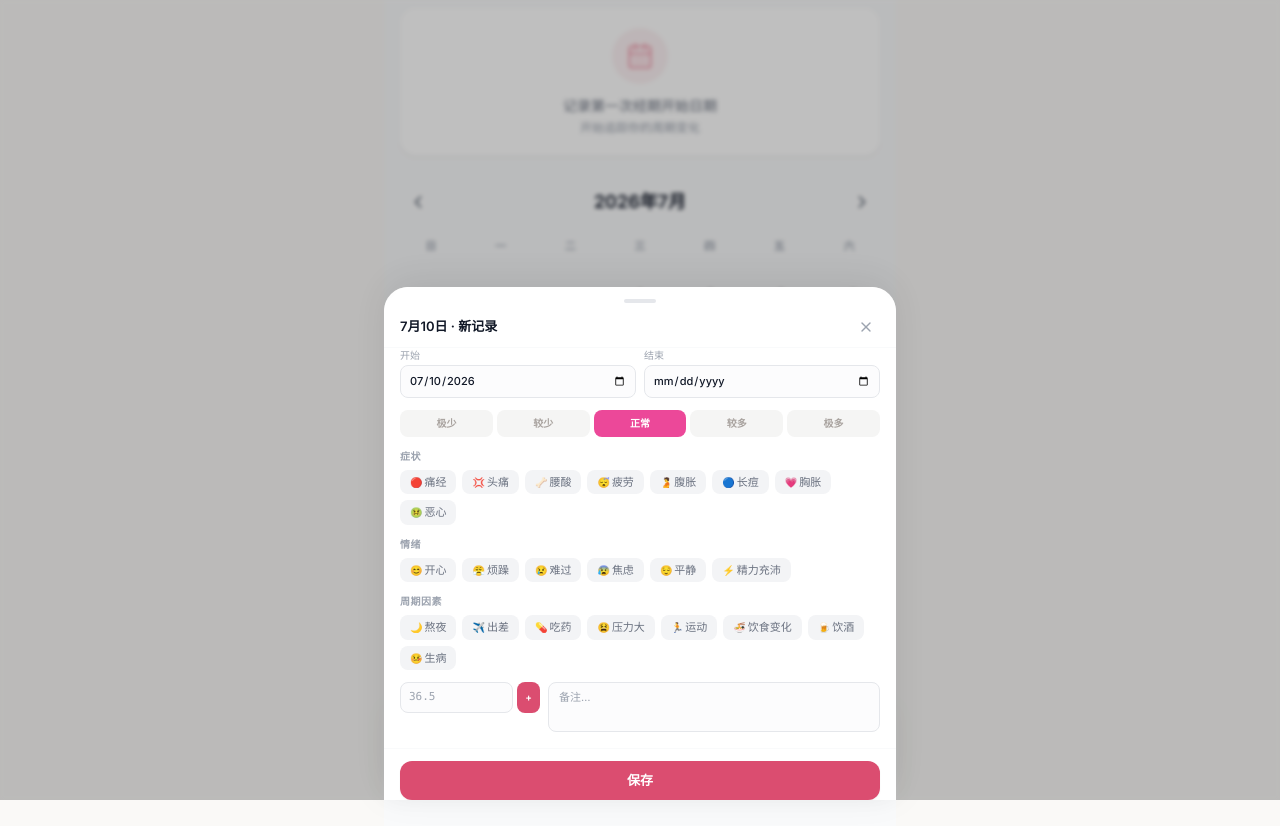
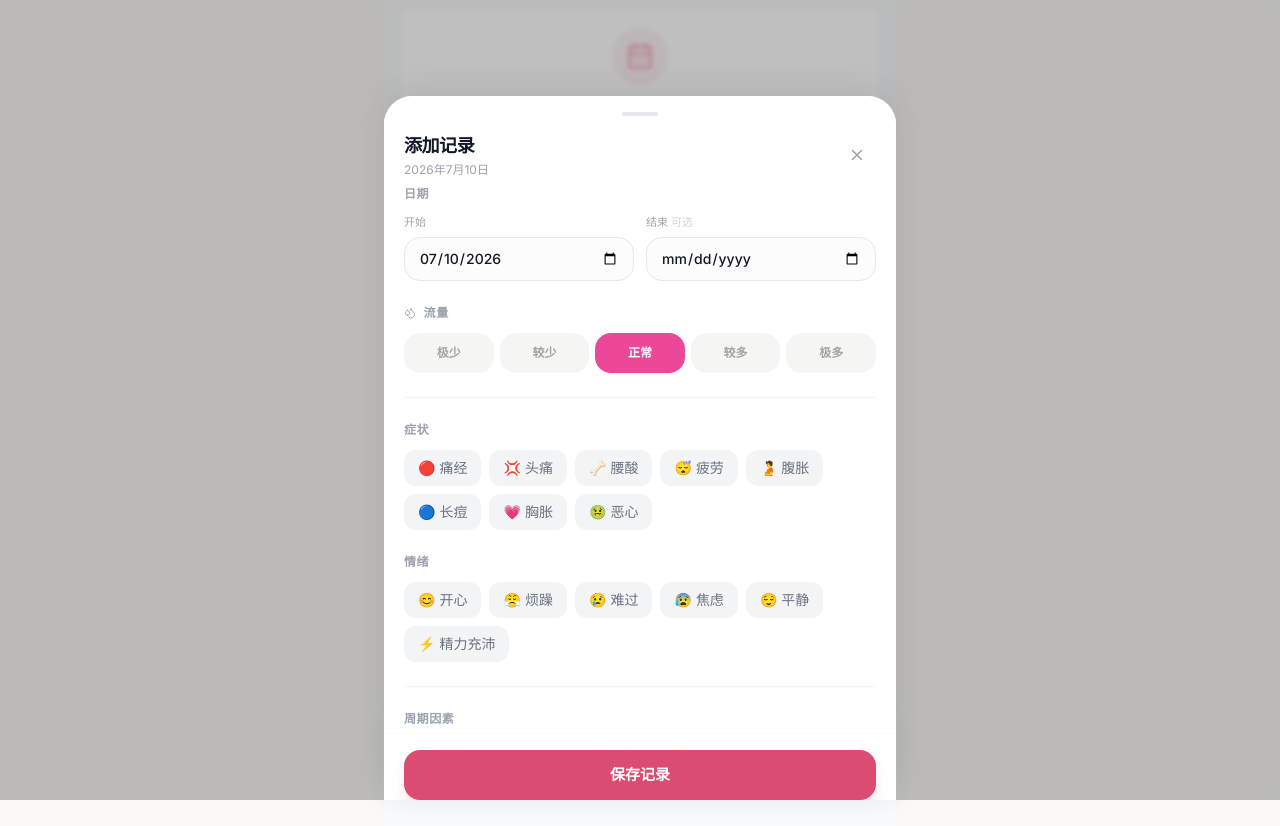
Before and after one commit to lesue1/period-tracker, a React (Vite) app: page / in a window 1280 px wide. Both pictures are taken after a click on the button "10". Built offline with nearby package versions, Linux system fonts and the light colour scheme; the HTML template or start-up script is replaced by a standard one.

Commit message:
Revert "style: compact bottom sheet - smaller fonts, rounded borders, flatter layout"
This reverts commit 2e2f5d3dd1c1745ff70e2b9bd490ffaca1e6b91a.

```diff
--- a/src/components/PeriodEditSheet.tsx
+++ b/src/components/PeriodEditSheet.tsx
@@ -1,5 +1,5 @@
 import { useState, useEffect, useCallback } from 'react'
-import { X, Trash2 } from 'lucide-react'
+import { X, Trash2, Droplets, Thermometer, Tags } from 'lucide-react'
 import { v4 as uuidv4 } from 'uuid'
 import type { CycleRecord, BBTEntry } from '../types'
 import { SYMPTOM_OPTIONS, MOOD_OPTIONS, FLOW_LEVELS, CYCLE_TAG_OPTIONS } from '../types'
@@ -15,9 +15,9 @@ interface Props {
   onClose: () => void
 }
 
-function fmtDate(dateStr: string): string {
-  const d = new Date(dateStr + 'T00:00:00')
-  return `${d.getMonth() + 1}月${d.getDate()}日`
+function formatDateLabel(dateStr: string): string {
+  const d = new Date(dateStr)
+  return `${d.getFullYear()}年${d.getMonth() + 1}月${d.getDate()}日`
 }
 
 export default function PeriodEditSheet({ date, record, defaultPeriodLength, onSave, onDelete, onClose }: Props) {
@@ -30,20 +30,33 @@ export default function PeriodEditSheet({ date, record, defaultPeriodLength, onS
   const [bbt, setBbt] = useState<BBTEntry[]>(record?.bbt || [])
   const [bbtInput, setBbtInput] = useState('')
   const [notes, setNotes] = useState(record?.notes || '')
+
+  // Auto-fill / shift end date when start date changes
+  const handleStartChange = useCallback((val: string) => {
+    const oldStart = startDate
+    setStartDate(val)
+    if (!endDate || oldStart === endDate) {
+      // No end date, or end was same as start — auto-fill
+      const autoEnd = addDays(val, defaultPeriodLength - 1)
+      setEndDate(autoEnd)
+    } else if (oldStart) {
+      // Shift end date by same delta
+      const delta = Math.round((new Date(val).getTime() - new Date(oldStart).getTime()) / 86400000)
+      setEndDate(addDays(endDate, delta))
+    }
+  }, [startDate, endDate, defaultPeriodLength])
   const [visible, setVisible] = useState(false)
 
   useEffect(() => { requestAnimationFrame(() => setVisible(true)) }, [])
 
-  const handleStartChange = useCallback((val: string) => {
-    const oldStart = startDate
-    setStartDate(val)
-    if (!endDate || oldStart === endDate) {
-      setEndDate(addDays(val, defaultPeriodLength - 1))
-    } else if (oldStart) {
-      const delta = Math.round((new Date(val + 'T00:00:00').getTime() - new Date(oldStart + 'T00:00:00').getTime()) / 86400000)
-      setEndDate(addDays(endDate, delta))
+  const addBBT = () => {
+    const temp = parseFloat(bbtInput)
+    if (isNaN(temp) || temp < 35 || temp > 42) return
+    setBbt([...bbt, { date: todayStr(), temp }])
+    setBbtInput('')
   }
-  }, [startDate, endDate, defaultPeriodLength])
+
+  const removeBBT = (idx: number) => setBbt(bbt.filter((_, i) => i !== idx))
 
   const handleSave = () => {
     onSave({
@@ -55,66 +68,79 @@ export default function PeriodEditSheet({ date, record, defaultPeriodLength, onS
     onClose()
   }
 
+  const handleBackdrop = () => onClose()
+
   return (
     <div
       className={`fixed inset-0 z-50 flex items-end justify-center transition-colors duration-300
         ${visible ? 'bg-black/25 backdrop-blur-[2px]' : 'bg-transparent'}`}
-      onClick={onClose}
+      onClick={handleBackdrop}
     >
       <div
-        className={`w-full max-w-lg bg-white rounded-t-[24px] max-h-[80vh] overflow-y-auto no-scrollbar
+        className={`w-full max-w-lg bg-white rounded-t-[28px] max-h-[88vh] overflow-y-auto no-scrollbar
           transition-transform duration-350 ${visible ? 'animate-slide-up' : 'translate-y-full'}`}
         style={{ boxShadow: '0 -8px 40px rgba(0,0,0,0.08)', WebkitTransform: 'translateZ(0)', willChange: 'transform' }}
         onClick={e => e.stopPropagation()}
       >
-        {/* Compact header */}
-        <div className="sticky top-0 bg-white/95 backdrop-blur-sm rounded-t-[24px] z-10 pt-3 pb-1.5 px-4 border-b border-gray-50">
-          <div className="w-8 h-1 bg-gray-250 bg-gray-200 rounded-full mx-auto mb-2.5" />
+        {/* Handle */}
+        <div className="sticky top-0 bg-white/95 backdrop-blur-sm rounded-t-[28px] z-10 pt-4 pb-2 px-5">
+          <div className="w-9 h-1 bg-gray-250 bg-gray-200 rounded-full mx-auto mb-4" />
           <div className="flex items-center justify-between">
-            <span className="text-[13px] font-semibold text-gray-900">
-              {fmtDate(date)} · {record ? '编辑' : '新记录'}
-            </span>
-            <div className="flex gap-0.5">
+            <div>
+              <h3 className="text-lg font-bold text-gray-900 tracking-tight">
+                {record ? '编辑记录' : '添加记录'}
+              </h3>
+              <p className="text-xs text-gray-400 mt-0.5">{formatDateLabel(date)}</p>
+            </div>
+            <div className="flex gap-1">
               {record && (
-                <button onClick={() => { onDelete(record.id); onClose() }}
-                  className="p-1.5 text-red-400 hover:bg-red-50 rounded-full transition-colors">
-                  <Trash2 className="w-4 h-4" />
+                <button
+                  onClick={() => { onDelete(record.id); onClose() }}
+                  className="p-2.5 text-red-400 hover:bg-red-50 rounded-full transition-colors"
+                >
+                  <Trash2 className="w-[18px] h-[18px]" />
                 </button>
               )}
-              <button onClick={onClose} className="p-1.5 text-gray-400 hover:bg-gray-100 rounded-full transition-colors">
-                <X className="w-4 h-4" />
+              <button onClick={handleBackdrop} className="p-2.5 text-gray-400 hover:bg-gray-100 rounded-full transition-colors">
+                <X className="w-[18px] h-[18px]" />
               </button>
             </div>
           </div>
         </div>
 
-        <div className="px-4 pb-4 space-y-3">
-          {/* Dates + Flow in one compact row */}
-          <div className="flex gap-2 items-end">
-            <div className="flex-1 flex gap-2">
+        <div className="px-5 pb-6 space-y-6">
+          {/* Dates */}
+          <div className="space-y-3">
+            <h4 className="text-xs font-semibold text-gray-400 uppercase tracking-wider">日期</h4>
+            <div className="flex gap-3">
               <div className="flex-1">
-                <label className="block text-[10px] text-gray-400 mb-0.5">开始</label>
+                <label className="block text-[11px] font-medium text-gray-400 mb-1.5">开始</label>
                 <input type="date" value={startDate} onChange={e => handleStartChange(e.target.value)}
-                  className="w-full px-2 py-1.5 rounded-lg border border-gray-200 text-[11px] font-medium
-                    focus:outline-none focus:border-primary-300 bg-gray-50/50" />
+                  className="w-full px-3.5 py-2.5 rounded-2xl border border-gray-150 border-gray-200 text-sm font-medium
+                    focus:outline-none focus:ring-0 focus:border-primary-300 bg-gray-50/50 transition-colors" />
               </div>
               <div className="flex-1">
-                <label className="block text-[10px] text-gray-400 mb-0.5">结束</label>
+                <label className="block text-[11px] font-medium text-gray-400 mb-1.5">结束 <span className="text-gray-300">可选</span></label>
                 <input type="date" value={endDate} onChange={e => setEndDate(e.target.value)}
-                  className="w-full px-2 py-1.5 rounded-lg border border-gray-200 text-[11px] font-medium
-                    focus:outline-none focus:border-primary-300 bg-gray-50/50" />
+                  className="w-full px-3.5 py-2.5 rounded-2xl border border-gray-150 border-gray-200 text-sm font-medium
+                    focus:outline-none focus:ring-0 focus:border-primary-300 bg-gray-50/50 transition-colors" />
               </div>
             </div>
           </div>
 
-          {/* Flow — compact row */}
-          <div className="flex gap-1">
+          {/* Flow */}
+          <div>
+            <h4 className="text-xs font-semibold text-gray-400 uppercase tracking-wider mb-3">
+              <Droplets className="w-3 h-3 inline mr-1" /> 流量
+            </h4>
+            <div className="flex gap-1.5">
               {FLOW_LEVELS.map(f => (
                 <button
                   key={f.level}
                   type="button"
                   onClick={() => setFlow(f.level)}
-                className="flex-1 py-1.5 rounded-lg text-[10px] font-semibold transition-colors duration-200"
+                  className={`flex-1 py-3 rounded-2xl text-xs font-semibold transition-colors duration-200
+                    ${flow === f.level ? 'ring-2 ring-offset-1 ring-white/30' : ''}`}
                   style={{
                     backgroundColor: flow === f.level ? f.bg : '#f5f5f4',
                     color: flow === f.level ? f.text : '#a8a29e',
@@ -124,6 +150,10 @@ export default function PeriodEditSheet({ date, record, defaultPeriodLength, onS
                 </button>
               ))}
             </div>
+          </div>
+
+          {/* Divider */}
+          <div className="h-px bg-gray-100" />
 
           {/* Symptoms */}
           <SymptomTags options={SYMPTOM_OPTIONS} selected={symptoms} onChange={setSymptoms} title="症状" />
@@ -131,51 +161,61 @@ export default function PeriodEditSheet({ date, record, defaultPeriodLength, onS
           {/* Mood */}
           <SymptomTags options={MOOD_OPTIONS} selected={mood} onChange={setMood} title="情绪" />
 
+          {/* Divider */}
+          <div className="h-px bg-gray-100" />
+
           {/* Cycle Tags */}
           <SymptomTags options={CYCLE_TAG_OPTIONS} selected={cycleTags} onChange={setCycleTags} title="周期因素" />
 
-          {/* BBT + Notes in one row */}
-          <div className="flex gap-2">
-            <div className="w-[140px] shrink-0">
-              <div className="flex gap-1 mb-1">
+          {/* Divider */}
+          <div className="h-px bg-gray-100" />
+
+          {/* BBT */}
+          <div>
+            <h4 className="text-xs font-semibold text-gray-400 uppercase tracking-wider mb-3">
+              <Thermometer className="w-3 h-3 inline mr-1" /> 基础体温
+            </h4>
+            <div className="flex gap-2 mb-3">
               <input type="number" value={bbtInput} onChange={e => setBbtInput(e.target.value)}
-                  placeholder="36.5" step="0.01" min="35" max="42"
-                  className="flex-1 w-0 px-2 py-1.5 rounded-lg border border-gray-200 text-[11px] font-mono
-                    focus:outline-none focus:border-primary-300 bg-gray-50/50" />
-                <button type="button" onClick={() => {
-                  const temp = parseFloat(bbtInput)
-                  if (!isNaN(temp) && temp >= 35 && temp <= 42) {
-                    setBbt([...bbt, { date: todayStr(), temp }])
-                    setBbtInput('')
-                  }
-                }}
-                  className="px-2 py-1.5 bg-primary-500 text-white rounded-lg text-[10px] font-semibold
-                    hover:bg-primary-600 active:scale-95 transition-all">
-                  +
+                placeholder="36.50" step="0.01" min="35" max="42"
+                className="flex-1 px-4 py-2.5 rounded-2xl border border-gray-200 text-sm font-mono
+                  focus:outline-none focus:ring-0 focus:border-primary-300 bg-gray-50/50 transition-colors" />
+              <button type="button" onClick={addBBT}
+                className="px-5 py-2.5 bg-primary-500 text-white rounded-2xl text-sm font-semibold
+                  hover:bg-primary-600 active:scale-95 transition-all duration-200">
+                添加
               </button>
             </div>
+            {bbt.length > 0 && (
+              <div className="space-y-1">
                 {bbt.map((entry, i) => (
-                <div key={i} className="flex items-center justify-between text-[10px] py-0.5 px-1.5 bg-gray-50 rounded-md mb-0.5">
-                  <span className="text-gray-500">{entry.date.slice(5)}</span>
-                  <span className="font-mono font-semibold">{entry.temp}°</span>
-                  <button onClick={() => setBbt(bbt.filter((_, j) => j !== i))}
-                    className="text-gray-300 hover:text-red-400 ml-1">×</button>
+                  <div key={i} className="flex items-center justify-between text-sm py-2 px-3 bg-gray-50 rounded-xl">
+                    <span className="text-gray-600 font-medium text-xs">{entry.date}</span>
+                    <span className="font-mono font-semibold text-gray-800">{entry.temp}°</span>
+                    <button onClick={() => removeBBT(i)}
+                      className="text-[11px] text-gray-400 hover:text-red-400 font-medium transition-colors">删除</button>
                   </div>
                 ))}
               </div>
-            <textarea value={notes} onChange={e => setNotes(e.target.value)} rows={2}
-              placeholder="备注…"
-              className="flex-1 px-2.5 py-1.5 rounded-lg border border-gray-200 text-[11px] leading-relaxed
-                focus:outline-none focus:border-primary-300 bg-gray-50/50 resize-none" />
+            )}
+          </div>
+
+          {/* Notes */}
+          <div>
+            <h4 className="text-xs font-semibold text-gray-400 uppercase tracking-wider mb-3">备注</h4>
+            <textarea value={notes} onChange={e => setNotes(e.target.value)} rows={3}
+              placeholder="记录一下今天的感受…"
+              className="w-full px-4 py-3 rounded-2xl border border-gray-200 text-sm leading-relaxed
+                focus:outline-none focus:ring-0 focus:border-primary-300 bg-gray-50/50 resize-none transition-colors" />
           </div>
         </div>
 
         {/* Save */}
-        <div className="sticky bottom-0 bg-white/95 backdrop-blur-sm px-4 py-3 border-t border-gray-50 safe-bottom">
+        <div className="sticky bottom-0 bg-white/95 backdrop-blur-sm px-5 py-4 border-t border-gray-50 safe-bottom">
           <button onClick={handleSave}
-            className="w-full py-2.5 bg-primary-500 text-white rounded-xl font-semibold text-[13px]
-              hover:bg-primary-600 active:scale-[0.98] transition-all shadow-sm">
-            保存
+            className="w-full py-3.5 bg-primary-500 text-white rounded-2xl font-bold text-[15px]
+              hover:bg-primary-600 jelly shadow-lg shadow-primary-500/20">
+            保存记录
           </button>
         </div>
       </div>
--- a/src/components/SymptomTags.tsx
+++ b/src/components/SymptomTags.tsx
@@ -19,8 +19,8 @@ export default function SymptomTags({ options, selected, onChange, title }: Prop
 
   return (
     <div>
-      <h4 className="text-[10px] font-semibold text-gray-400 uppercase tracking-wider mb-1.5">{title}</h4>
-      <div className="flex flex-wrap gap-1.5">
+      <h4 className="text-xs font-semibold text-gray-400 uppercase tracking-wider mb-3">{title}</h4>
+      <div className="flex flex-wrap gap-2">
         {options.map(opt => {
           const isActive = selected.includes(opt.key)
           return (
@@ -28,12 +28,12 @@ export default function SymptomTags({ options, selected, onChange, title }: Prop
               key={opt.key}
               type="button"
               onClick={() => toggle(opt.key)}
-              className={`px-2.5 py-1 rounded-lg text-[11px] font-medium transition-colors duration-200
+              className={`px-3.5 py-2 rounded-xl text-sm font-medium jelly
                 ${isActive
-                  ? 'bg-primary-500 text-white shadow-sm'
+                  ? 'bg-primary-500 text-white shadow-md shadow-primary-500/20 scale-[1.02]'
                   : 'bg-gray-100 text-gray-500 hover:bg-gray-200/80 active:scale-95'}`}
             >
-              {opt.icon && <span className="mr-0.5 text-[10px]">{opt.icon}</span>}
+              {opt.icon && <span className="mr-1">{opt.icon}</span>}
               {opt.label}
             </button>
           )
```
Lines whose indentation alone changed are shown as unchanged.
